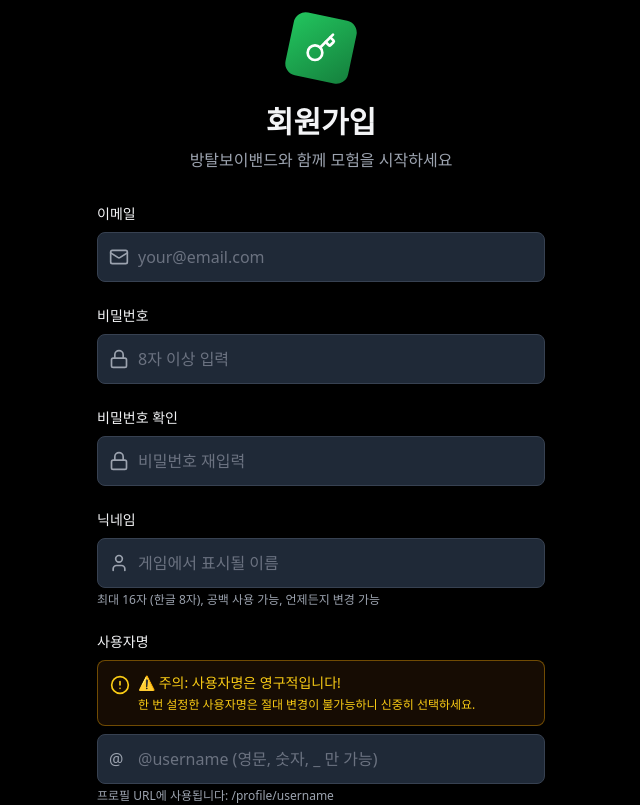
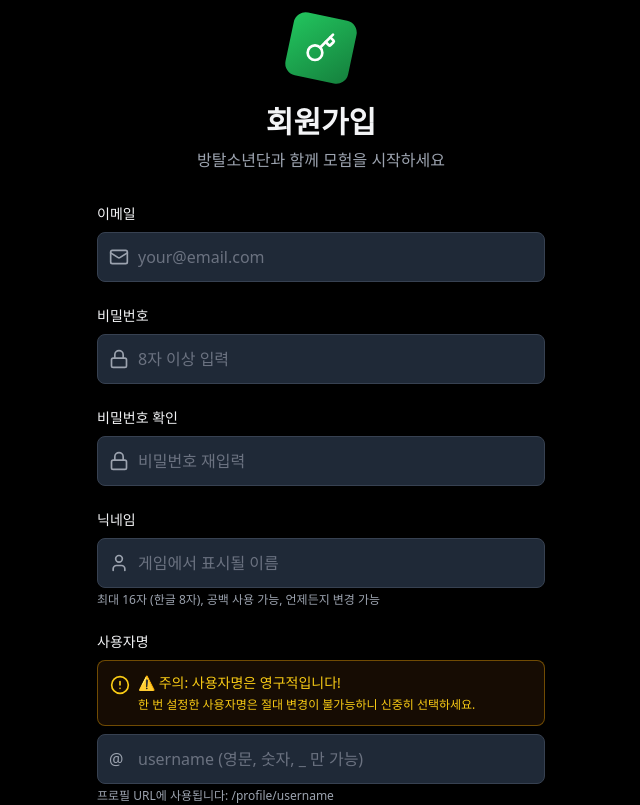
Before and after one commit to Febriez/eroom-website, a Next.js app: page /signup in a window 1280 px wide. Shown: the top 805 px of the page, without its empty margins (319-959 px from the left). Built offline with nearby package versions, Linux system fonts and the light colour scheme; no server answers.

Commit message:
로그인 페이지 각 버튼 라우터 수정

```diff
--- a/app/(auth)/login/page.tsx
+++ b/app/(auth)/login/page.tsx
@@ -254,7 +254,7 @@ export default function LoginPage() {
 
                     <p className="text-center text-sm text-gray-400">
                         아직 계정이 없으신가요?{' '}
-                        <Link href="/(auth)/signup" className="text-green-400 hover:text-green-300">
+                        <Link href="/signup" className="text-green-400 hover:text-green-300">
                             회원가입
                         </Link>
                     </p>
--- a/app/(auth)/signup/page.tsx
+++ b/app/(auth)/signup/page.tsx
@@ -221,7 +221,7 @@ export default function SignupPage() {
                 formData.username,
                 formData.displayName,
                 avatarUrl,
-                100, // 신규 가입 보너스
+                0,
                 false // 일반 회원가입은 변경 불가
             )
 
@@ -296,7 +296,7 @@ export default function SignupPage() {
                     username,
                     displayName,
                     avatarUrl,
-                    150, // 구글 가입 보너스
+                    0, // 구글 가입 보너스
                     true // 구글 사용자는 1회 변경 가능
                 )
 
@@ -375,7 +375,7 @@ export default function SignupPage() {
                         </div>
                     </Link>
                     <h1 className="text-3xl font-bold mb-2">회원가입</h1>
-                    <p className="text-gray-400">방탈보이밴드와 함께 모험을 시작하세요</p>
+                    <p className="text-gray-400">방탈소년단과 함께 모험을 시작하세요</p>
                 </div>
 
                 <form onSubmit={handleSubmit} className="space-y-6">
@@ -461,7 +461,7 @@ export default function SignupPage() {
                         <Input
                             value={formData.username}
                             onChange={(e) => setFormData({...formData, username: e.target.value.toLowerCase()})}
-                            placeholder="@username (영문, 숫자, _ 만 가능)"
+                            placeholder="username (영문, 숫자, _ 만 가능)"
                             icon={<span className="text-gray-400">@</span>}
                             error={errors.username}
                             disabled={loading || googleLoading}
@@ -497,7 +497,7 @@ export default function SignupPage() {
                                 <span className="ml-3 text-sm">
                                     <span className="text-red-400">*</span>{' '}
                                     <a
-                                        href="/legal/terms"
+                                        href="/terms"
                                         target="_blank"
                                         className="text-green-400 hover:underline"
                                         onClick={(e) => e.stopPropagation()}
@@ -519,7 +519,7 @@ export default function SignupPage() {
                                 <span className="ml-3 text-sm">
                                     <span className="text-red-400">*</span>{' '}
                                     <a
-                                        href="/legal/privacy"
+                                        href="/privacy"
                                         target="_blank"
                                         className="text-green-400 hover:underline"
                                         onClick={(e) => e.stopPropagation()}
@@ -564,7 +564,7 @@ export default function SignupPage() {
 
                     <p className="text-center text-sm text-gray-400">
                         이미 계정이 있으신가요?{' '}
-                        <Link href="/(auth)/login" className="text-green-400 hover:text-green-300">
+                        <Link href="/login" className="text-green-400 hover:text-green-300">
                             로그인
                         </Link>
                     </p>
```
